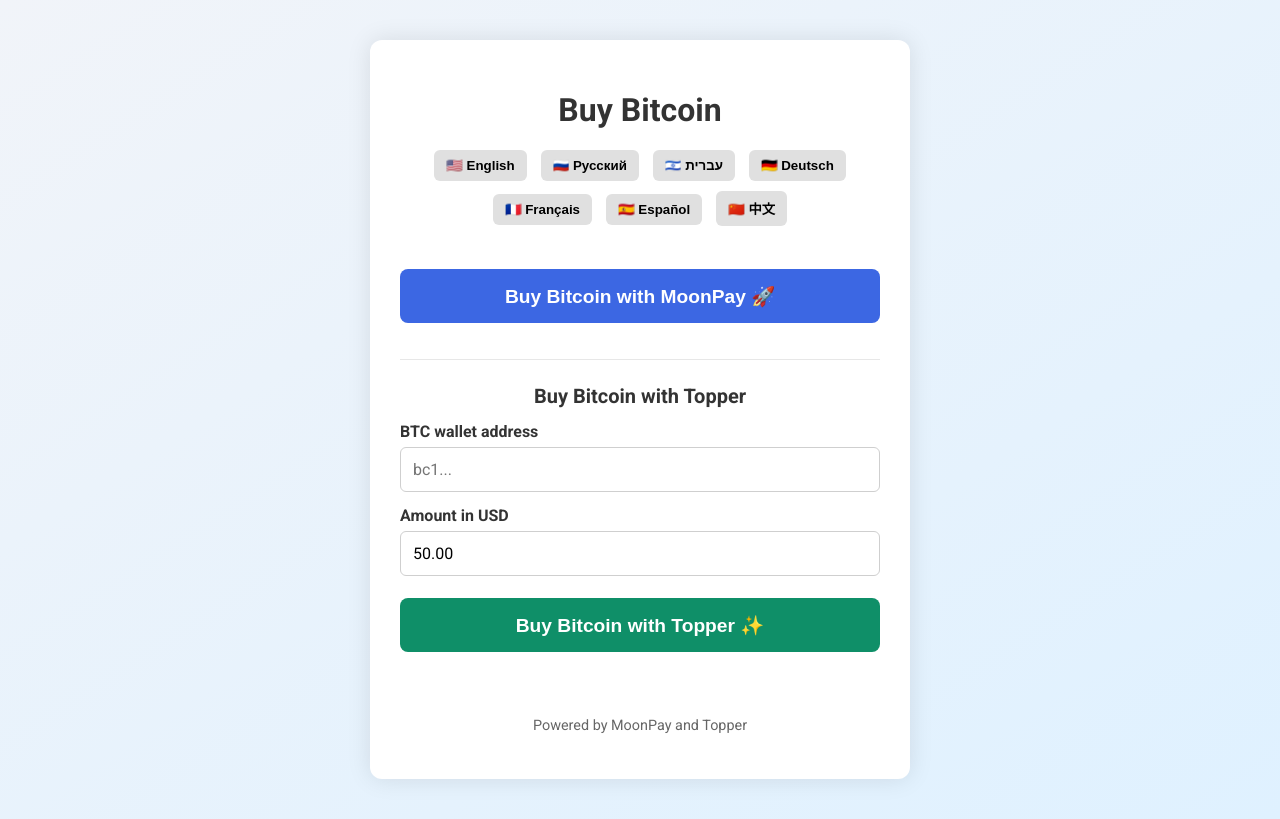
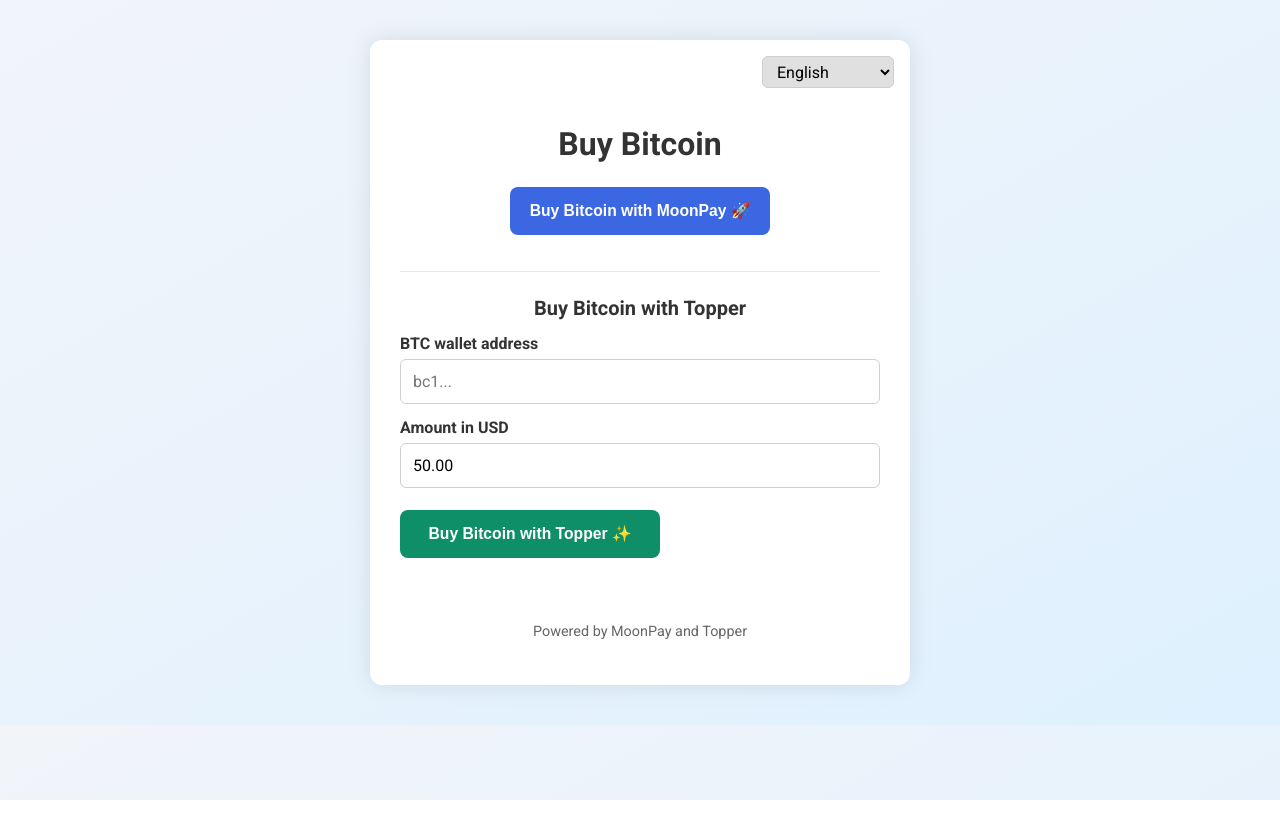
Before and after one commit to vitalydz/btc2g.github.io, a website: page buy.html in a window 1280 px wide. Drawn offline with Linux system fonts and the light colour scheme.

Commit message:
Refine CTA sizing and language selector

```diff
--- a/buy.html
+++ b/buy.html
@@ -14,11 +14,12 @@
       text-align: center;
     }
     .container {
+      position: relative;
       max-width: 480px;
       margin: auto;
       background: white;
       border-radius: 12px;
-      padding: 30px;
+      padding: 64px 30px 30px;
       box-shadow: 0 0 25px rgba(0,0,0,0.1);
     }
     h1 {
@@ -26,19 +27,26 @@
       color: #333;
       font-size: 2em;
     }
-    .lang-switch {
-      margin-bottom: 30px;
+    .language-control {
+      position: absolute;
+      top: 16px;
+      right: 16px;
+      display: flex;
+      justify-content: flex-end;
     }
-    .lang-switch button {
-      margin: 5px;
-      padding: 8px 12px;
-      border: none;
+    .language-control select {
+      min-height: 32px;
+      min-width: 132px;
+      box-sizing: border-box;
+      padding: 4px 30px 4px 10px;
+      border: 1px solid #cfcfcf;
       border-radius: 6px;
       background: #e0e0e0;
       cursor: pointer;
       font-weight: bold;
+      font: inherit;
     }
-    .lang-switch button:hover {
+    .language-control select:hover {
       background: #ccc;
     }
     .buy-button {
@@ -46,12 +54,13 @@
       align-items: center;
       justify-content: center;
       width: 100%;
-      min-height: 54px;
+      max-width: 260px;
+      min-height: 48px;
       box-sizing: border-box;
       margin: 8px 0;
-      padding: 14px 28px;
+      padding: 0 16px;
       font-weight: bold;
-      font-size: 1.2em;
+      font-size: 0.98em;
       line-height: 1.2;
       color: white;
       background-color: #3c67e3;
@@ -107,6 +116,17 @@
       background-color: #8ab8a9;
       cursor: wait;
     }
+    @media (max-width: 520px) {
+      body {
+        padding: 16px 12px;
+      }
+      .container {
+        padding: 62px 16px 24px;
+      }
+      .buy-button {
+        max-width: 320px;
+      }
+    }
     .topper-message {
       min-height: 20px;
       margin: 12px 0 0;
@@ -128,14 +148,16 @@
   <div class="container">
     <h1 id="title">Buy Bitcoin</h1>
 
-    <div class="lang-switch">
-      <button onclick="setLang('en')">🇺🇸 English</button>
-      <button onclick="setLang('ru')">🇷🇺 Русский</button>
-      <button onclick="setLang('he')">🇮🇱 עברית</button>
-      <button onclick="setLang('de')">🇩🇪 Deutsch</button>
-      <button onclick="setLang('fr')">🇫🇷 Français</button>
-      <button onclick="setLang('es')">🇪🇸 Español</button>
-      <button onclick="setLang('zh')">🇨🇳 中文</button>
+    <div class="language-control">
+      <select id="language-select" aria-label="Language">
+        <option value="en">English</option>
+        <option value="ru">Русский</option>
+        <option value="he">עברית</option>
+        <option value="de">Deutsch</option>
+        <option value="fr">Français</option>
+        <option value="es">Español</option>
+        <option value="zh">中文</option>
+      </select>
     </div>
 
     <div id="moonpay" class="moonpay-section">
@@ -188,6 +210,7 @@
         topperAmountLabel: 'Amount in USD',
         topperBtn: 'Buy Bitcoin with Topper ✨',
         footer: 'Powered by MoonPay and Topper',
+        languageLabel: 'Language',
         missingAddress: 'Enter a BTC wallet address before opening Topper.',
         apiNotConfigured: 'Topper API URL is not configured yet. Replace YOUR-VERCEL-PROJECT in buy.html.',
         creatingTopper: 'Creating secure Topper session...',
@@ -204,6 +227,7 @@
         topperAmountLabel: 'Сумма в USD',
         topperBtn: 'Купить Биткоин с Topper ✨',
         footer: 'При поддержке MoonPay и Topper',
+        languageLabel: 'Язык',
         missingAddress: 'Введите BTC-адрес кошелька перед открытием Topper.',
         apiNotConfigured: 'URL Topper API еще не настроен. Замените YOUR-VERCEL-PROJECT в buy.html.',
         creatingTopper: 'Создаем защищенную сессию Topper...',
@@ -220,6 +244,7 @@
         topperAmountLabel: 'סכום בדולר',
         topperBtn: 'קנה ביטקוין עם Topper ✨',
         footer: 'בהפעלה של MoonPay ו-Topper',
+        languageLabel: 'שפה',
         missingAddress: 'הזן כתובת ארנק BTC לפני פתיחת Topper.',
         apiNotConfigured: 'כתובת Topper API עדיין לא הוגדרה. החלף את YOUR-VERCEL-PROJECT בקובץ buy.html.',
         creatingTopper: 'יוצר חיבור מאובטח ל-Topper...',
@@ -236,6 +261,7 @@
         topperAmountLabel: 'Betrag in USD',
         topperBtn: 'Bitcoin mit Topper kaufen ✨',
         footer: 'Bereitgestellt von MoonPay und Topper',
+        languageLabel: 'Sprache',
         missingAddress: 'Geben Sie eine BTC-Wallet-Adresse ein, bevor Topper geöffnet wird.',
         apiNotConfigured: 'Die Topper-API-URL ist noch nicht konfiguriert. Ersetzen Sie YOUR-VERCEL-PROJECT in buy.html.',
         creatingTopper: 'Sichere Topper-Sitzung wird erstellt...',
@@ -252,6 +278,7 @@
         topperAmountLabel: 'Montant en USD',
         topperBtn: 'Acheter du Bitcoin avec Topper ✨',
         footer: 'Propulsé par MoonPay et Topper',
+        languageLabel: 'Langue',
         missingAddress: 'Saisissez une adresse de portefeuille BTC avant d’ouvrir Topper.',
         apiNotConfigured: 'L’URL de l’API Topper n’est pas encore configurée. Remplacez YOUR-VERCEL-PROJECT dans buy.html.',
         creatingTopper: 'Création d’une session Topper sécurisée...',
@@ -268,6 +295,7 @@
         topperAmountLabel: 'Importe en USD',
         topperBtn: 'Comprar Bitcoin con Topper ✨',
         footer: 'Con tecnología de MoonPay y Topper',
+        languageLabel: 'Idioma',
         missingAddress: 'Ingresa una dirección de billetera BTC antes de abrir Topper.',
         apiNotConfigured: 'La URL de la API de Topper aún no está configurada. Reemplaza YOUR-VERCEL-PROJECT en buy.html.',
         creatingTopper: 'Creando sesión segura de Topper...',
@@ -284,6 +312,7 @@
         topperAmountLabel: 'USD 金额',
         topperBtn: '使用 Topper 购买比特币 ✨',
         footer: '由 MoonPay 和 Topper 提供支持',
+        languageLabel: '语言',
         missingAddress: '请先输入 BTC 钱包地址，然后再打开 Topper。',
         apiNotConfigured: 'Topper API URL 尚未配置。请在 buy.html 中替换 YOUR-VERCEL-PROJECT。',
         creatingTopper: '正在创建安全的 Topper 会话...',
@@ -299,6 +328,9 @@
       currentLang = lang;
       document.documentElement.lang = lang;
       document.documentElement.dir = lang === 'he' ? 'rtl' : 'ltr';
+      document.getElementById('language-select').value = lang;
+      document.getElementById('language-select').setAttribute('aria-label', texts[lang].languageLabel);
+      document.getElementById('language-select').title = texts[lang].languageLabel;
       document.getElementById('title').textContent = texts[lang].title;
       document.getElementById('buy-btn').textContent = texts[lang].buyBtn;
       document.getElementById('topper-title').textContent = texts[lang].topperTitle;
@@ -309,6 +341,9 @@
     }
 
     window.setLang = setLang;
+    document.getElementById('language-select').addEventListener('change', (event) => {
+      setLang(event.target.value);
+    });
 
     const savedLang = localStorage.getItem('lang');
     const browserLang = navigator.language.slice(0, 2).toLowerCase();
```
Also changed, not shown: index.html (+47 -20 lines).
